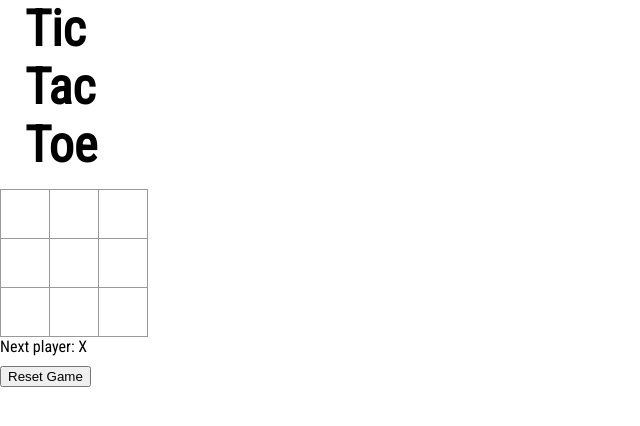
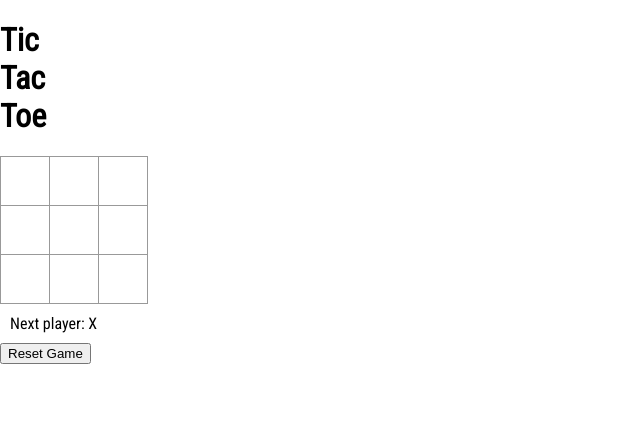
Before and after one commit to marinaher/React-TicTacToe, a React app: page / in a window 1280 px wide. Shown: the whole page, without its empty margins (0-640 px from the left). Built offline with nearby package versions, Linux system fonts and the light colour scheme.

Commit message:
Updated file name change and div styles

```diff
--- a/src/styles/index.css
+++ b/src/styles/index.css
@@ -12,7 +12,7 @@ body {
   font-size: 22px;
 }
 
-h1.tictactoe-title {
+.game-title h1 {
   font-size: 50px;
   margin: 0;
   padding-left: 25px;
@@ -33,7 +33,7 @@ ol, ul {
 }
 
 .status {
-  margin-bottom: 10px;
+  margin: 10px;
 }
 
 .square {
```
